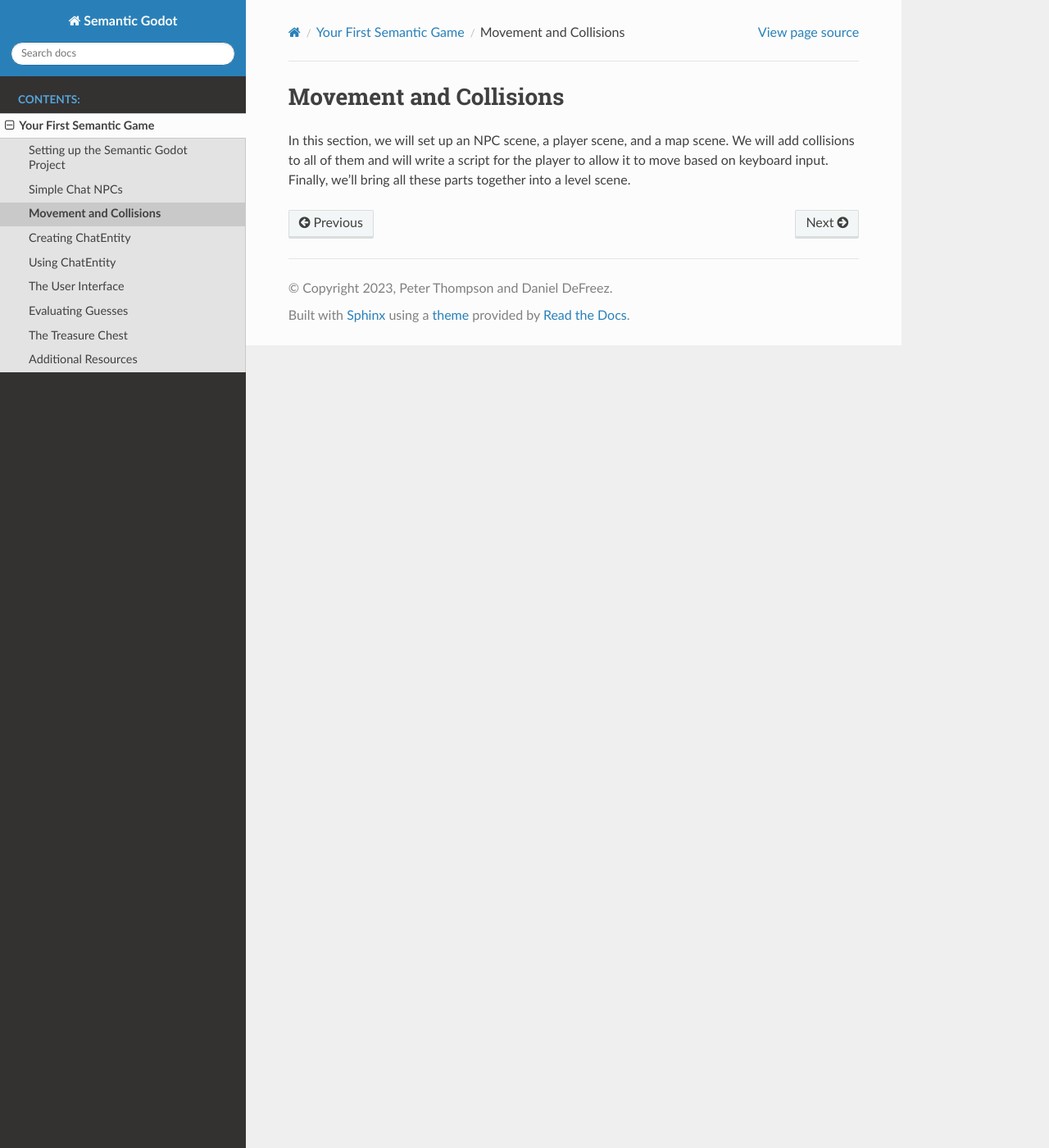
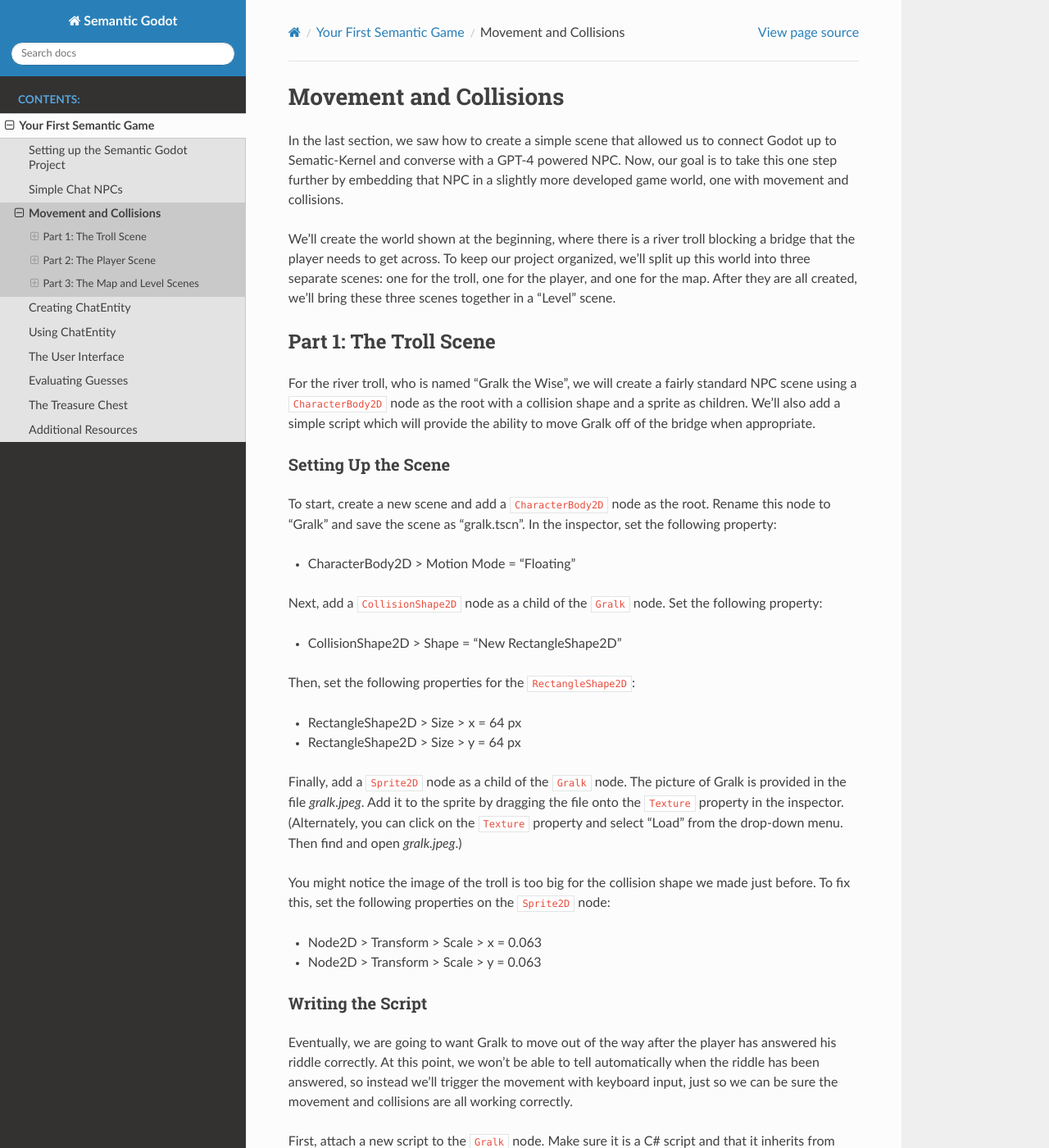
Before and after one commit to RaiderSoft/semantic-godot, a Sphinx documentation site: the page built from docs/first_semantic_game/03.movement_and_collisions.rst, in a window 1280 px wide and 1400 px high. Shown: the whole window at 82% size. Built offline with Sphinx 7.4.7 and the Read the Docs theme 2.0.0, drawn with Linux system fonts in a browser that asks for light colours; some of the changed text lies outside the part shown.

Commit message:
Fill in Gralk part of movement/collisions tutorial

```diff
--- a/docs/first_semantic_game/03.movement_and_collisions.rst
+++ b/docs/first_semantic_game/03.movement_and_collisions.rst
@@ -1,6 +1,138 @@
 Movement and Collisions
 =======================
 
-In this section, we will set up an NPC scene, a player scene, and a map scene. We will add
-collisions to all of them and will write a script for the player to allow it to move based on
-keyboard input. Finally, we'll bring all these parts together into a level scene.
+In the last section, we saw how to create a simple scene that allowed us to connect Godot up to
+Sematic-Kernel and converse with a GPT-4 powered NPC. Now, our goal is to take this one step
+further by embedding that NPC in a slightly more developed game world, one with movement and
+collisions.
+
+We'll create the world shown at the beginning, where there is a river troll blocking a bridge that
+the player needs to get across. To keep our project organized, we'll split up this world into three
+separate scenes: one for the troll, one for the player, and one for the map. After they are all
+created, we'll bring these three scenes together in a "Level" scene.
+
+Part 1: The Troll Scene
+-----------------------
+
+For the river troll, who is named "Gralk the Wise", we will create a fairly standard NPC scene
+using a ``CharacterBody2D`` node as the root with a collision shape and a sprite as children. We'll
+also add a simple script which will provide the ability to move Gralk off of the bridge when
+appropriate.
+
+Setting Up the Scene
+^^^^^^^^^^^^^^^^^^^^
+
+To start, create a new scene and add a ``CharacterBody2D`` node as the root. Rename this node to
+"Gralk" and save the scene as "gralk.tscn". In the inspector, set the following property:
+
+* CharacterBody2D > Motion Mode = "Floating"
+
+Next, add a ``CollisionShape2D`` node as a child of the ``Gralk`` node. Set the following property:
+
+* CollisionShape2D > Shape = "New RectangleShape2D"
+
+Then, set the following properties for the ``RectangleShape2D``:
+
+* RectangleShape2D > Size > x = 64 px
+* RectangleShape2D > Size > y = 64 px
+
+Finally, add a ``Sprite2D`` node as a child of the ``Gralk`` node. The picture of Gralk is provided
+in the file *gralk.jpeg*. Add it to the sprite by dragging the file onto the ``Texture`` property
+in the inspector. (Alternately, you can click on the ``Texture`` property and select "Load" from
+the drop-down menu. Then find and open *gralk.jpeg*.)
+
+You might notice the image of the troll is too big for the collision shape we made just before. To
+fix this, set the following properties on the ``Sprite2D`` node:
+
+* Node2D > Transform > Scale > x = 0.063
+* Node2D > Transform > Scale > y = 0.063
+
+Writing the Script
+^^^^^^^^^^^^^^^^^^
+
+Eventually, we are going to want Gralk to move out of the way after the player has answered his
+riddle correctly. At this point, we won't be able to tell automatically when the riddle has been
+answered, so instead we'll trigger the movement with keyboard input, just so we can be sure the
+movement and collisions are all working correctly.
+
+First, attach a new script to the ``Gralk`` node. Make sure it is a C# script and that it inherits
+from ``CharacterBody2D``. Then save it as "Gralk.cs".
+
+With the script open, we'll add the property ``_allowToPassPosition``, which will hold the position
+that we want to move Gralk to in order to allow the player to pass. In the ``_Ready()`` method,
+we'll set this position to be 256 pixels left of Gralk's starting position (so that Gralk will move
+left off the end of the bridge).
+
+.. code-block:: csharp
+
+	// Where Gralk should move to allow player to pass
+	private Vector2 _allowToPassPosition;
+
+	// Called when the node enters the scene tree for the first time.
+	public override void _Ready()
+	{
+		// Designate where Gralk should move to allow player to pass
+		_allowToPassPosition = Position;
+		_allowToPassPosition.X -= 256;
+	}
+
+Next, we can add a method to call when we want to move Gralk out of the way. This script works by
+using a `tween <https://docs.godotengine.org/en/stable/classes/class_tween.html>`_ object that will
+update the position of the node every tick until it reaches a designated end position after a
+designated amount of time.
+
+.. code-block:: csharp
+
+	// Moves Gralk to allow the player to pass
+	public void AllowToPass()
+	{
+		Tween moveTween = CreateTween();
+		moveTween.TweenProperty(this, "position", _allowToPassPosition, 2);
+	}
+
+Finally, we'll add the temporary script that will allow us to trigger this movement by pressing the
+``ALT`` key. First, set up a new action in the project's input map. (You can access the input map
+by opening the project settings and clicking on the "Input Map" tab.) Add a new action called
+"allow_to_pass". Then add the ``ALT`` key as an input event for allow_to_pass. Once that's done, go
+back to the *Gralk.cs* script and add the following in the ``_Input()`` method.
+
+.. code-block:: csharp
+
+	// (Temporary) Listen for input to move Gralk out of the way
+	public override void _Input(InputEvent @event)
+	{
+		if (@event.IsActionPressed("allow_to_pass"))
+		{
+			AllowToPass();
+		}
+	}
+
+Part 2: The Player Scene
+------------------------
+
+TODO
+
+Setting Up the Scene
+^^^^^^^^^^^^^^^^^^^^
+
+TODO
+
+Writing the Script
+^^^^^^^^^^^^^^^^^^
+
+TODO
+
+Part 3: The Map and Level Scenes
+--------------------------------
+
+TODO
+
+The Map
+^^^^^^^
+
+TODO
+
+The Level
+^^^^^^^^^
+
+TODO
--- a/docs/first_semantic_game/index.rst
+++ b/docs/first_semantic_game/index.rst
@@ -17,7 +17,7 @@
 
 In this tutorial, you will learn to quickly and easily generate GPT-4 powered
 NPCs in Godot using C# and Microsoft Semantic-Kernel.  The goal is to create
-NPCs in Godot that are capable of engaging and creative conversationw ith players.
+NPCs in Godot that are capable of engaging in creative conversation with players.
 By the end, you will have a simple game that demonstrates how AI NPCs can be
 added to a Godot game.
 
```
